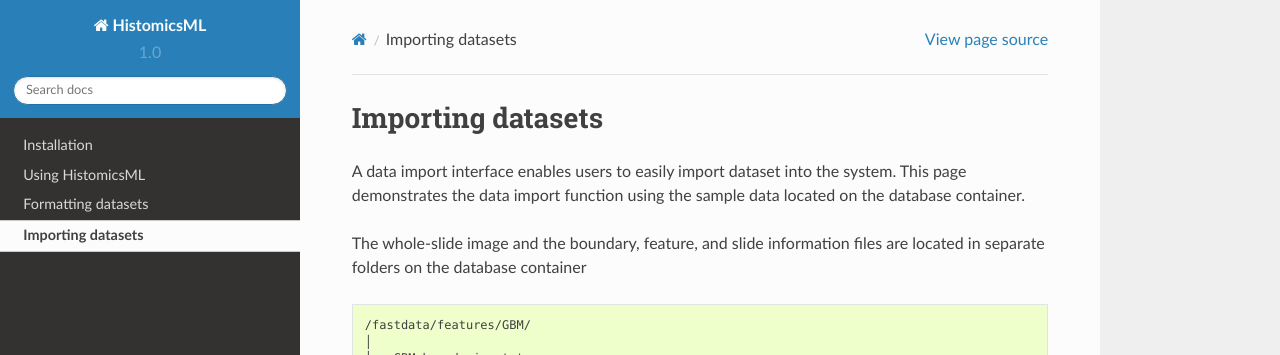
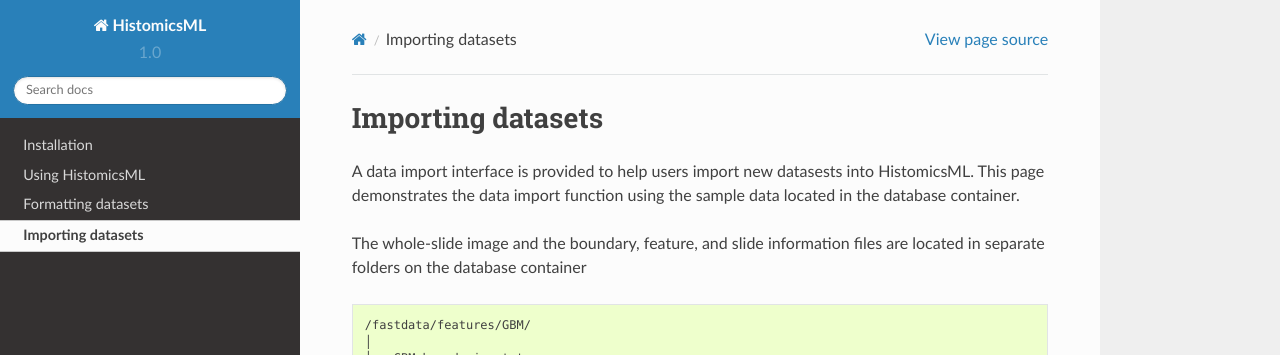
Before and after one commit to PathologyDataScience/HistomicsML, a Sphinx documentation site: the page built from docs/data-import.rst, in a window 1280 px wide and 900 px high. Shown: the top 355 px of the window. Built offline with Sphinx 7.4.7 and the Read the Docs theme 2.0.0, drawn with Linux system fonts in a browser that asks for light colours; some of the changed text lies outside the part shown.

Commit message:
Update data-import.rst

```diff
--- a/docs/data-import.rst
+++ b/docs/data-import.rst
@@ -4,7 +4,7 @@
 Importing datasets
 ==============
 
-A data import interface enables users to easily import dataset into the system. This page demonstrates the data import function using the sample data located on the database container.
+A data import interface is provided to help users import new datasests into HistomicsML. This page demonstrates the data import function using the sample data located in the database container.
 
 The whole-slide image and the boundary, feature, and slide information files are located in separate folders on the database container
 
@@ -64,3 +64,5 @@
 * To delete the current dataset, go to http://localhost/HistomicsML/data.html?application=nuclei and select the current dataset from the dropdown on the top right, and then click Remove button.
 
 .. image:: images/delete.png
+
+See the data formats section for detailed information on HistomicsML data formats.
```
